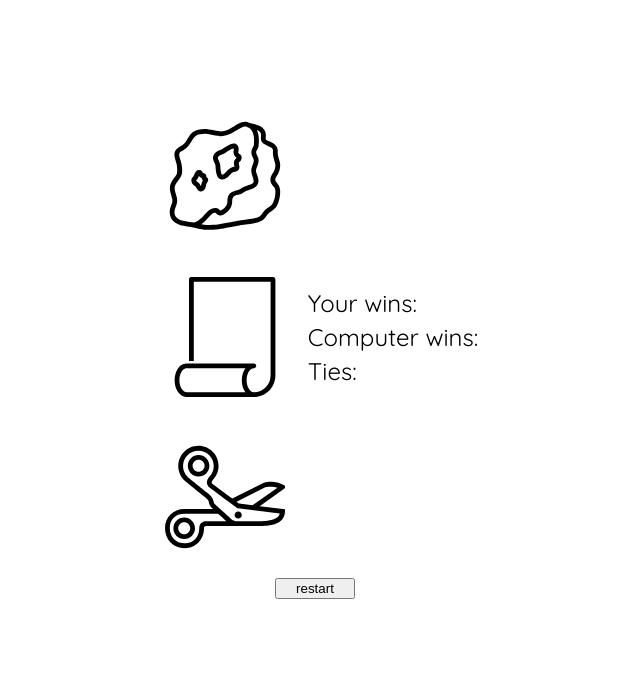
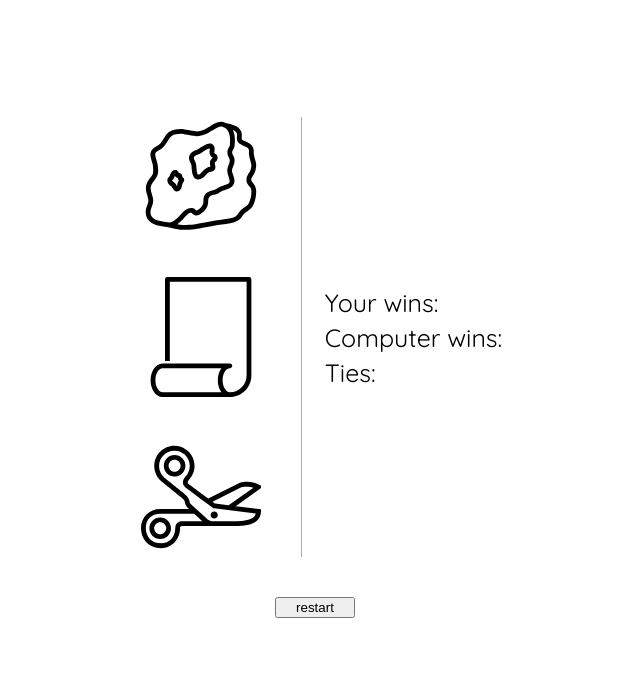
Before and after one commit to drew-chen/rock-paper-scissors, a plain HTML site: page index.html in a window 1280 px wide. Shown: the part 102-800 px from the top of the page, without its empty margins (325-965 px from the left). Drawn offline with Linux system fonts and the light colour scheme.

Commit message:
Highlight import visuals with darksalmon color

```diff
--- a/index.html
+++ b/index.html
@@ -19,6 +19,7 @@
             <img class="option" src="images/paper.svg" alt="paper" height="120" width="120">
             <img class="option" src="images/scissors.svg" alt="scissors" height="120" width="120">
         </div>
+        <div id="vertical-line"></div>
         <table id="results">
             <tr>
                 <td> Your wins: </td>
--- a/styles.css
+++ b/styles.css
@@ -7,6 +7,7 @@ body {
 }
 h1 {
     margin-bottom: 0px;
+    color: darksalmon
 }
 h2 {
     margin-top: 0px;
@@ -21,12 +22,19 @@ h2 {
     flex-direction: column;
     align-items: center;
 }
+#vertical-line {
+    border-left: 1px solid darksalmon;
+
+    margin: 20px;
+}
 #results {
     align-self: center;
     text-align: left;
-    font-size: x-large;
+    font-size: 25px;
 }
-
+.display-counts {
+    color: darksalmon;
+}
 img {
     margin: 20px;
 }
@@ -35,4 +43,5 @@ img {
 }
 button {
     width: 80px;
+    margin: 20px;
 }
```
